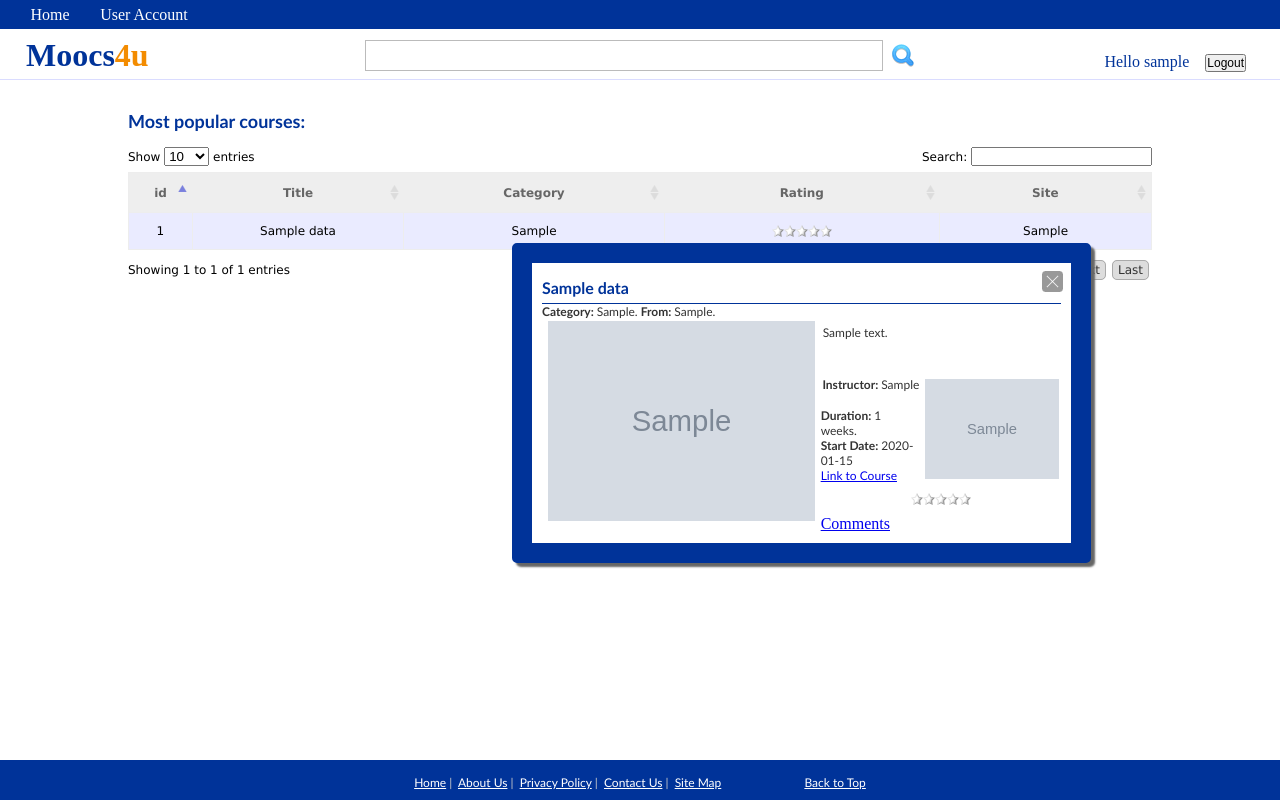
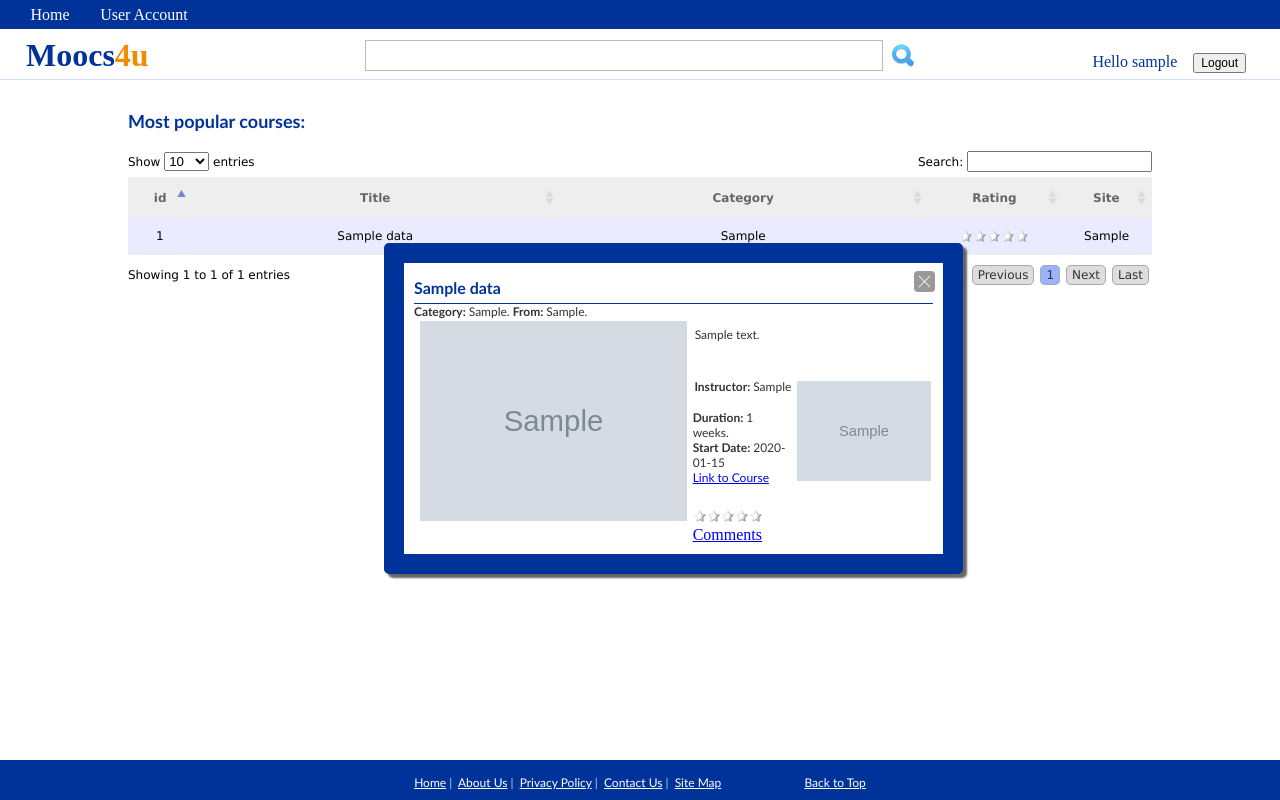
Before and after one commit to Vlad777/mit-stanford, a PHP site: page / in a window 1280 px wide, after a click that opens the changed part. Run offline with PHP 8.4, Linux system fonts and the light colour scheme; the visitor is signed in with stand-in values (Sample User, id 1); data comes from the database, SQL or seed files in the repository; tables that the repository leaves empty hold one stand-in row (values such as "Sample post"); grey boxes marked "Sample" are stand-in pictures; data that the repository does not hold is empty; some libraries are stand-ins or nearby versions.

Commit message:
Many Tweaks and Improvements
Star Rating sorts by descending at first click.
Message in popup lets you know to login in order to rate
Fixed width of table columns
Made register popup with password requirements message
Made resiter and login popups to come to front if other popups are open
(they are not draggable though)
Style changes here and there

```diff
--- a/includes/register.php
+++ b/includes/register.php
@@ -16,6 +16,7 @@
         <label>First Name: <input type="text" name="firstname"></label>
         <label>Last Name: <input type="text" name="lastname"></label>
         <label>Password: <input type="password" name="password1"></label>
+        <div class="notice"><b>Note:</b> Password must contain: uppercase, lowercase and digit. Must be alteast 8 characters long.</div>
         <label>Confirm Password<input type="password" name="password2"></label>
             <input type="hidden" name="do" value="register"/>
         <input type="submit" name="Submit" value="Register" >
--- a/includes/user_test.php
+++ b/includes/user_test.php
@@ -31,8 +31,21 @@
 		echo "<div class='lines'><span class='inline' title='You are user number ".$user["userid"] ."' >";
 		echo "Hello ".$user["username"]."</span>";
 		?>
-		<span class='inline'><a onclick="$('#register-box').show();return false;" href='register.php'>Register</a>&nbsp;|&nbsp;<a onclick="$('#login-box').show();return false;" href="login.php">Login</a>  </span></div>
+		<span class='inline'><a onclick="showBox($('#register-box'));return false;" href='register.php'>Register</a>&nbsp;|&nbsp;<a onclick="showBox($('#login-box'));return false;" href="login.php">Login</a>  </span></div>
 		<?
 	}
 ?>
+
+<script>
+//showBox($('#register-box'));return false;
+//$('#register-box').openPopup();
+function showBox(element)
+{
+	element.show();
+	element.bringToTop();
+	element.click(function() {
+					$(this).bringToTop();
+			});
+}
+</script>
 </div> <!-- //close tag for id="user-box" -->
--- a/index.php
+++ b/index.php
@@ -67,7 +67,7 @@ else
 					null,
 					null,
 					null,
-					{ "sSortDataType": "dom-starRating" },
+					{ "sSortDataType": "dom-starRating", "asSorting": [ "desc", "asc" ] },
 					null
 				]
    			 } );
@@ -183,6 +183,7 @@ foreach ($results as $aCourse)
 	//echo '<td class="addClass">'."<FORM NAME='addClass' method='post'>"."<input type='submit' name=".$aCourse['id']." value='Add Class'/>"."</FORM>".'</td>';
 	echo '</tr>';
 
+	/*
 	//add class button
 	if(isset($_POST[$aCourse['id']])){
 
@@ -198,12 +199,14 @@ foreach ($results as $aCourse)
 		 else{
 		 	echo ("Class already taken!");
 		 }
-	}
-}
+	} */
 
+} //for each course build table row
 ?>
 </tbody></table>
+
 <?
+// building a popup course info for each course
 foreach ($results as $aCourse)
 {
     $profs = fetchAll( 'SELECT p.profname, p.profimage FROM coursedetails p
@@ -216,6 +219,11 @@ foreach ($results as $aCourse)
 	if ( count($descr_array) > 1)
 		$short_desc = implode ('.', $descr_array ) . '.';
 	?>
+
+
+<!--  *************************************************
+				POPUP COURSE INFO
+       ***********************************************  -->
 
 <div class="popup course-info" id="course-info-<? echo $aCourse['id'] ?>">
 	<a class="closebutton" onClick="$('#course-info-<? echo $aCourse['id'] ?>').fadeOut();" alt="close" title="close"></a>
@@ -242,17 +250,45 @@ foreach ($results as $aCourse)
           </div>
           <b>Duration: </b><? echo $aCourse['course_length']; ?> weeks.<br />
           <div class="startdate"><b>Start Date: </b><? echo $aCourse['start_date'] ?></div>
+          <div style="clear:left;margin: 0 0 8px;">
+          	<a href="<? echo $aCourse['course_link']; ?>"  target="_blank">Link to Course</a>
+          </div>
 
-          <a href="<? echo $aCourse['course_link']; ?>"  target="_blank">Link to Course</a>
+          <!-- START OF STAR RATINGS -->
+           <!-- if guest -->
+          <?	if(!isset($_SESSION['userid']))
+				{
+				///User is logged in
+				//echo 'user ID is valid';
+				//$user["username"] = $_SESSION['username'];
+				//$user["userid"] = $_SESSION['userid'];
+				?>
+		 <span class="notice">Login To Rate this Course.</span><br />
+          <div id="<? echo $aCourse["id"] ?>" class="rate_widget" title="Not rated">
 
+				<div class="star_1 ratings_stars_static"></div>
+              	<div class="star_2 ratings_stars_static"></div>
+              	<div class="star_3 ratings_stars_static"></div>
+              	<div class="star_4 ratings_stars_static"></div>
+              	<div class="star_5 ratings_stars_static"></div>
+                <?
+			}
+		  else { //user is logged in
+		  ?>
+         <span class="notice"></span><br />
           <div id="<? echo $aCourse["id"] ?>" class="rate_widget" title="Not rated">
+
               <div class="star_1 ratings_stars"></div>
               <div class="star_2 ratings_stars"></div>
               <div class="star_3 ratings_stars"></div>
               <div class="star_4 ratings_stars"></div>
               <div class="star_5 ratings_stars"></div>
               <!-- <div class="total_votes">No Votes!</div> -->
-          </div>
+           <? }
+           ?>
+          </div>       <!-- //rate_widget -->
+            <!-- END OF STAR RATINGS -->
+
      </div> <!-- //course data -->
      </div>  <!-- info content box -->
       <!-- <div class="user_comments"><h3>User Comments</h3> <a onClick="$('#comments_list<? echo $aCourse['id'] ?>').toggle();">View/Hide Comments</a>
@@ -263,8 +299,8 @@ foreach ($results as $aCourse)
 		  		//include('includes/comment.php'); 	?>
       <!--     </div>   //comments_list -->
    <!--  </div>  //user_comments -->
+</div> <!-- //popup course info -->
 
-</div> <!-- //popup course info -->
 	 <script>
 		$(function() {
 			$( "#course-info-<? echo $aCourse['id'] ?>" ).draggable();
@@ -282,14 +318,12 @@ foreach ($results as $aCourse)
 		(function() {
 			$.fn.openPopup = function() {
 			this.toggle('slow');
-			this.bringToTop()
+			this.bringToTop();
 		};
 		})();
 
     </script>
-<? }
-
-?>
+<? } //end of foreach course  ?>
 <?php include("template/footer.php"); ?>
 </body>
 </html>
--- a/template/starRating.css
+++ b/template/starRating.css
@@ -1,15 +1,20 @@
-.rate_widget {
+td.starRating  .rate_widget {
     /* position:   relative;
       width:      180px; */
 	height: 12px;
     margin: 0 auto;
     overflow: visible;
     padding: 10px 0;
-    width: 60px;
+    width: 70px;
+}
+div.course_data div.rate_widget {
+    padding: 2px 0 6px;
+    width: 160px;
 }
 
-
-
+div.course_data span.notice{
+margin:4px 0 0;
+}
 
 
 .ratings_stars, .ratings_stars_static{
@@ -18,7 +23,7 @@
     height:     12px;
     padding:    0px;
     width:      12px;
-	margin:		0px;
+	margin:		0px 1px 0;
 }
 
 .ratings_vote{
--- a/template/style.css
+++ b/template/style.css
@@ -1,6 +1,6 @@
 @charset "utf-8";
 /* CSS Document */
-*{
+body{
 	margin:0;
 	padding:0;
 }
@@ -18,8 +18,7 @@ div#header
 div#header h1 {
 	/* display:inline;	*/
 	font-size: 32px;
-
-
+	margin:0px;
 }
 div#nav{
 	background-color: #003399;
@@ -92,7 +91,8 @@ div#searchBox input.searchSubmit{
     border: 0px;
     margin-left: 5px;
 }
-/* login form */
+/**********************
+/*     login form    */
 iframe#login-frame{
 		width:400px;
 	height:300px;
@@ -142,6 +142,9 @@ iframe#register-frame{
 		width:400px;
 		height:300px;
 }
+/**********************
+*  Registration bod
+************************/
 div#register-box{
 	background:#FFFFFF;
 	position:relative;
@@ -156,6 +159,12 @@ margin: 12px 0px 4px
 div.lines
 {
 	clear:both;
+}
+
+div#register-box .notice, span.notice {
+	color:#666;
+	font-size:12px;
+	font-family:"Trebuchet MS", Arial, Helvetica, sans-serif;
 }
 span.inline{
 	with:auto;
@@ -273,16 +282,27 @@ table.sortable tr.a1{
 }
 
 th.courseid, td.courseid{
-	width:10px;
+	width:30px;
 	text-align:center;
 }
-td.courselink{
+th.category, td.category{ /* course category */
+	width:200px;
+}
+th.courselink, td.courselink{ /* course title */
+	width:200px;
+}
+th.site, td.site{ /* course title */
+	width:40px;
 }
 td.coursedesc{
 	text-align:left;
 	min-width:160px;
 }
 td.profimage{
+}
+th.starRating , td.starRating
+{
+	width:70px;
 }
 img.prof_image{
 height:100px;
@@ -313,7 +333,7 @@ div.course-info
     background: none repeat scroll 0 0 #FFFFFF;
 	border: 20px solid #003399;
     display: none;
-    left: 40%;
+    left: 30%;
     position: fixed;
     top: 30%;
     min-width: 440px;
@@ -326,6 +346,7 @@ div.course-info h2 {
  font-family:"Trebuchet MS", Arial, Helvetica, sans-serif;
  line-height:30px;
  border-bottom:1px solid #039;
+ margin:0px;
 }
 div.info-content-box {
    cursor: default;
@@ -343,6 +364,7 @@ margin: 2px 6px;
 div.course_data {
 	width:240px;
 	float:right;
+	margin: 2px 0 4px;
 }
 div.course_description {
 	min-height:40px;
```
